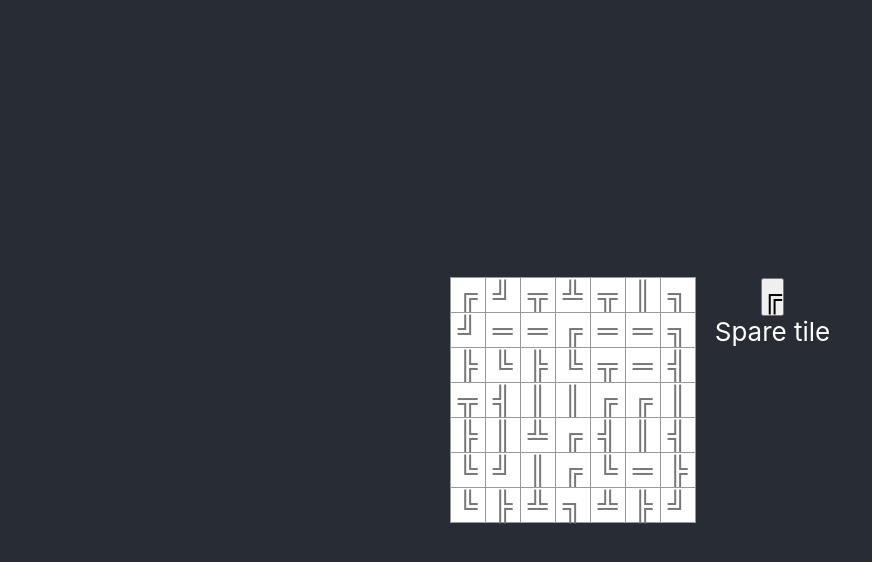
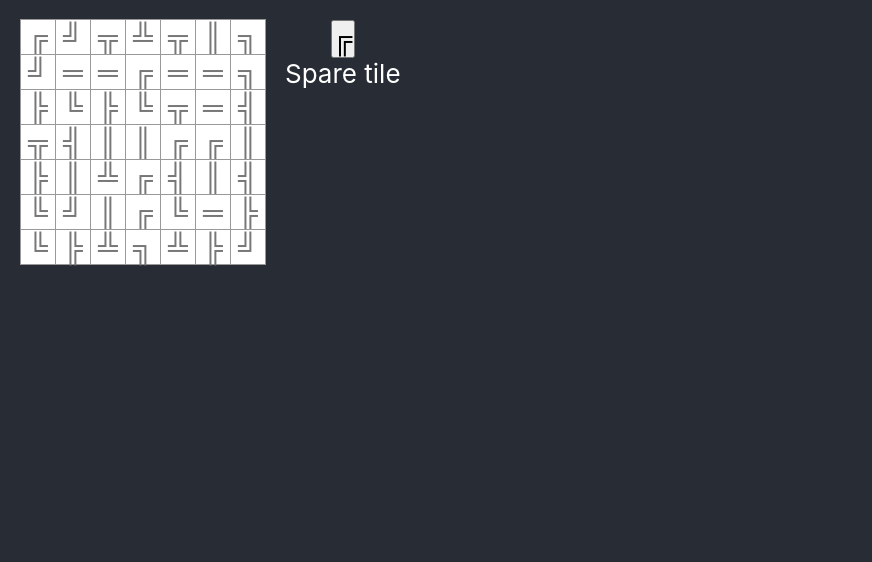
Before and after one commit to mikecaisey/labyrinth, a React (Create React App) app in the folder react/: page / in a window 1280 px wide. Shown: the top 562 px of the page, without its empty margins (0-872 px from the left). Built offline with nearby package versions, Linux system fonts and the light colour scheme.

Commit message:
Moved board to the left

```diff
--- a/react/src/Board.css
+++ b/react/src/Board.css
@@ -48,6 +48,9 @@
 .game {
   display: flex;
   flex-direction: row;
+  position:fixed;
+  left:20px;
+  top:20px;
 }
 
 .game-info {
```
